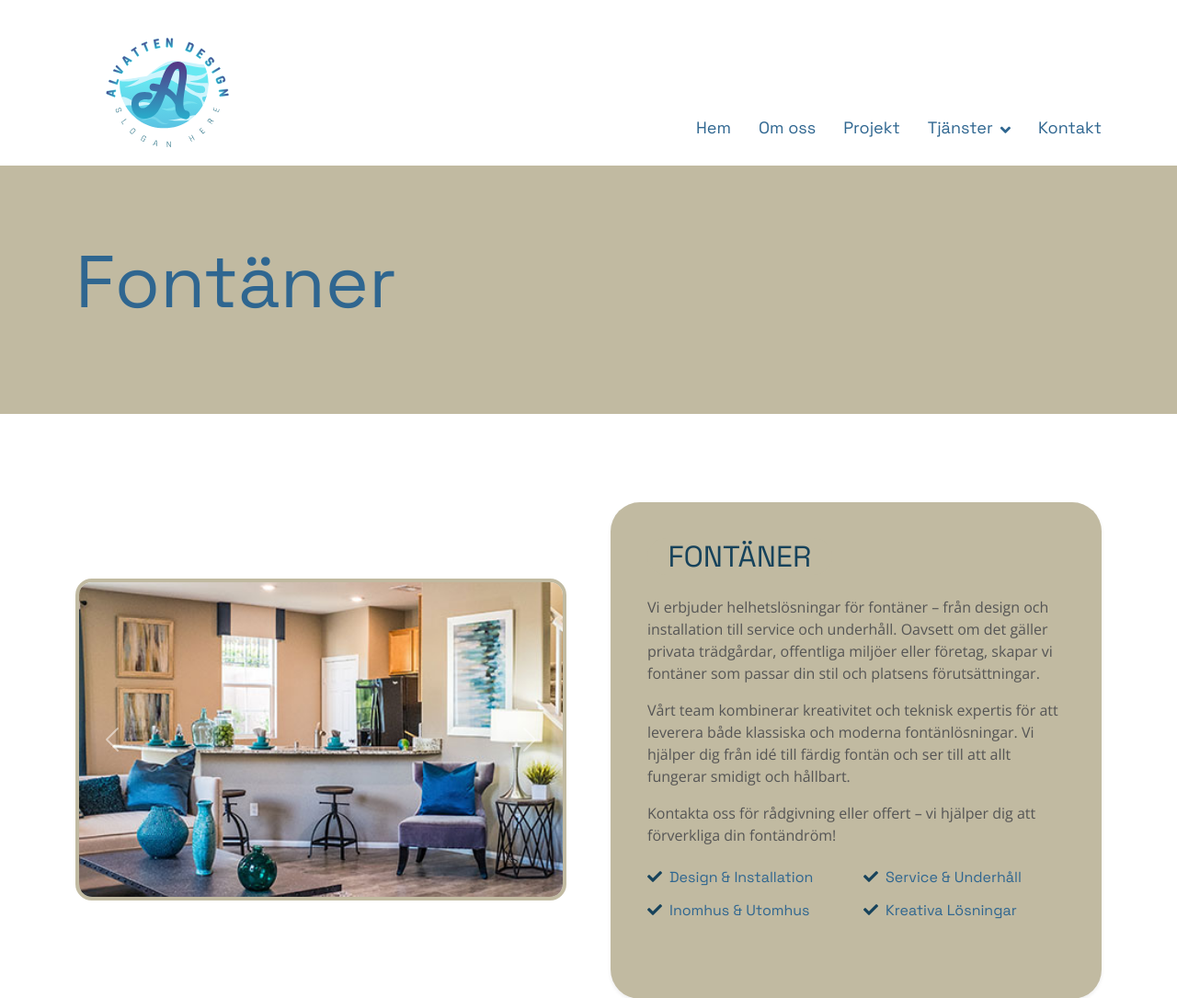
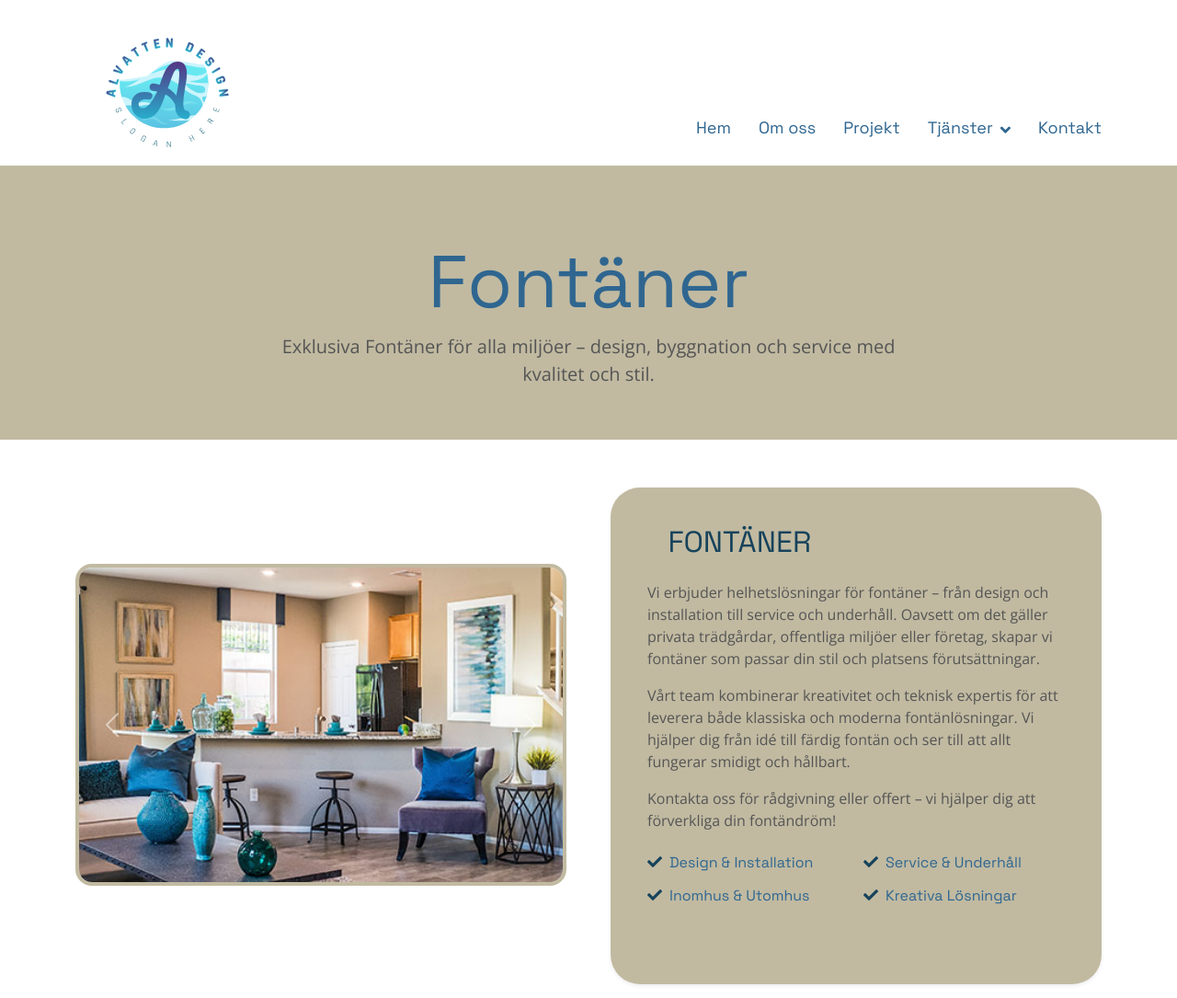
Before and after one commit to ItsAnass/alvatten, a Django app: page /fountain/ in a window 1280 px wide. Shown: the top 1085 px of the page at 92% size. Run offline with Django 5.2, Linux system fonts and the light colour scheme; some libraries are stand-ins or nearby versions.

Commit message:
Refactor hero header padding in multiple templates for improved layout consistency

```diff
--- a/alvattenapp/templates/about.html
+++ b/alvattenapp/templates/about.html
@@ -7,7 +7,7 @@
 
     {% block content %}
     <!-- Hero Start -->
-    <div class="container-fluid pb-5 hero-header bg-light mb-1">
+    <div class="container-fluid pb-2 hero-header bg-light mb-1">
         <div class="container py-5">
             <div class="row g-3 align-items-center">
                 <div class="col-lg-6 text-center text-lg-start">
--- a/alvattenapp/templates/contact.html
+++ b/alvattenapp/templates/contact.html
@@ -9,7 +9,7 @@
 
     {% block content %}
     <!-- Hero Start -->
-    <div class="container-fluid pb-5 hero-header bg-light mb-5">
+    <div class="container-fluid pb-2 hero-header bg-light mb-5">
         <div class="container py-5">
             <div class="row g-3 align-items-center">
                 <div class="col-lg-6 text-center text-lg-start">
--- a/alvattenapp/templates/feature.html
+++ b/alvattenapp/templates/feature.html
@@ -5,7 +5,7 @@
 <body>
     {% block content %}
     <!-- Hero Start -->
-    <div class="container-fluid pb-5 hero-header bg-light mb-5">
+    <div class="container-fluid pb-2 hero-header bg-light mb-5">
         <div class="container py-5">
             <div class="row g-3 align-items-center">
                 <div class="col-lg-6 text-center text-lg-start">
--- a/alvattenapp/templates/fountain.html
+++ b/alvattenapp/templates/fountain.html
@@ -7,17 +7,16 @@
 
     {% block content %}
     <!-- Hero Start -->
-    <div class="container-fluid pb-5 hero-header bg-light mb-5">
-        <div class="container py-5">
-            <div class="row g-3 align-items-center">
-                <div class="col-lg-6 text-center text-lg-start">
-                    <h1 class="display-1 mb-0 animated slideInLeft">Fontäner</h1>
-                </div>
-
-
+    <div class="container-fluid pb-2 hero-header bg-light mb-1">
+    <div class="container py-5">
+        <div class="row g-3 align-items-center">
+            <div class="col-lg-8 mx-auto text-center">
+                <h1 class="display-1 mb-2 animated slideInLeft">Fontäner</h1>
+                <p class="lead mb-0">Exklusiva Fontäner för alla miljöer – design, byggnation och service med kvalitet och stil.</p>
             </div>
         </div>
     </div>
+</div>
     <!-- Hero End -->
     <!-- About Start -->
     <div class="container-fluid py-5">
--- a/alvattenapp/templates/ponds.html
+++ b/alvattenapp/templates/ponds.html
@@ -4,7 +4,7 @@
 
 {% block content %}
 <!-- Hero Start -->
-<div class="container-fluid pb-5 hero-header bg-light mb-1">
+<div class="container-fluid pb-2 hero-header bg-light mb-1">
     <div class="container py-5">
         <div class="row g-3 align-items-center">
             <div class="col-lg-8 mx-auto text-center">
--- a/alvattenapp/templates/pool.html
+++ b/alvattenapp/templates/pool.html
@@ -4,7 +4,7 @@
 
 {% block content %}
 <!-- Hero Start -->
-<div class="container-fluid pb-5 hero-header bg-light mb-1">
+<div class="container-fluid pb-2 hero-header bg-light mb-1">
     <div class="container py-5">
         <div class="row g-3 align-items-center">
             <div class="col-lg-8 mx-auto text-center">
--- a/alvattenapp/templates/project.html
+++ b/alvattenapp/templates/project.html
@@ -8,7 +8,7 @@
 
     {% block content %}
     <!-- Hero Start -->
-    <div class="container-fluid pb-5 hero-header bg-light mb-5">
+    <div class="container-fluid pb-2 hero-header bg-light mb-5">
         <div class="container py-5">
             <div class="row g-3 align-items-center">
                 <div class="col-lg-6 text-center text-lg-start">
--- a/alvattenapp/templates/service.html
+++ b/alvattenapp/templates/service.html
@@ -6,7 +6,7 @@
 {% block content %}
 
 <!-- Hero Start -->
-<div class="container-fluid pb-5 hero-header bg-light mb-5">
+<div class="container-fluid pb-2 hero-header bg-light mb-5">
     <div class="container py-5">
         <div class="row g-3 align-items-center">
             <div class="col-lg-6 text-center text-lg-start">
--- a/alvattenapp/templates/spa.html
+++ b/alvattenapp/templates/spa.html
@@ -4,7 +4,7 @@
 
 {% block content %}
 <!-- Hero Start -->
-<div class="container-fluid pb-5 hero-header bg-light mb-1">
+<div class="container-fluid pb-2 hero-header bg-light mb-1">
     <div class="container py-5">
         <div class="row g-3 align-items-center">
             <div class="col-lg-8 mx-auto text-center">
--- a/alvattenapp/templates/team.html
+++ b/alvattenapp/templates/team.html
@@ -10,7 +10,7 @@
 {% block content %}
 
 
-<div class="container-fluid pb-5 hero-header bg-light mb-5">
+<div class="container-fluid pb-2 hero-header bg-light mb-5">
     <div class="container py-5">
         <h1 class="mb-5">Our Professional <span class="text-uppercase text-primary bg-light px-2">Designers</span>
         </h1>
--- a/alvattenapp/templates/waterfalls.html
+++ b/alvattenapp/templates/waterfalls.html
@@ -4,7 +4,7 @@
 
 {% block content %}
 <!-- Hero Start -->
-<div class="container-fluid pb-5 hero-header bg-light mb-1">
+<div class="container-fluid pb-2 hero-header bg-light mb-1">
     <div class="container py-5">
         <div class="row g-3 align-items-center">
             <div class="col-lg-8 mx-auto text-center">
```
